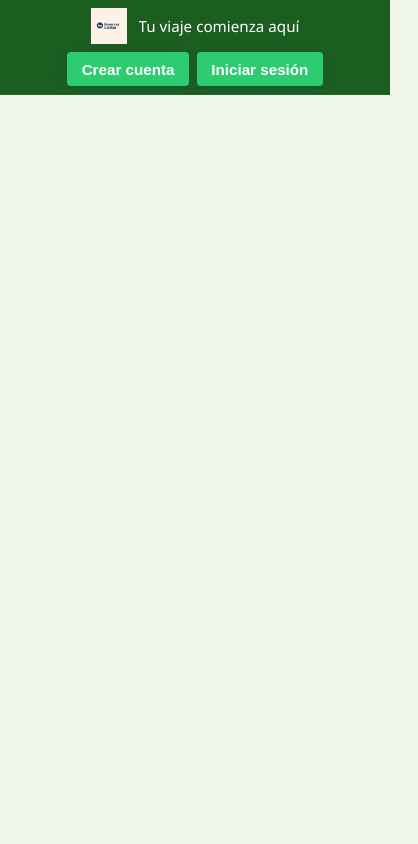
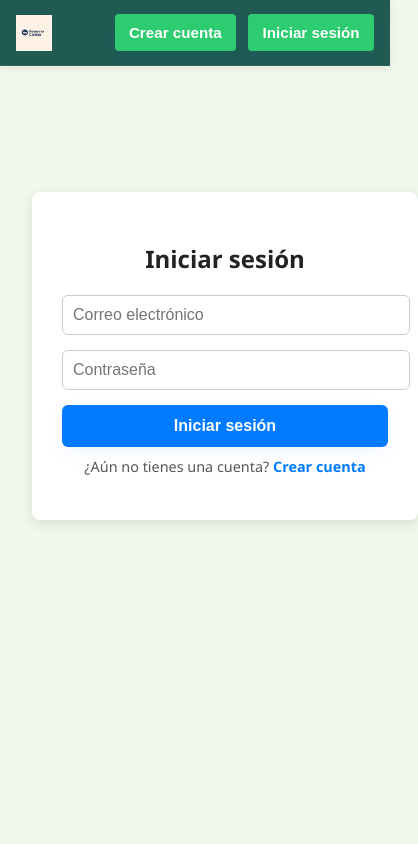
Before and after one commit to emJoaco10/proyecto-reservas-carrizo, a React (Vite) app in the folder frontend/: page /iniciar-sesion in a window 390 px wide. Shown: the top 844 px of the page, 418 px wide, since content can reach past the window. Built offline with nearby package versions, Linux system fonts and the light colour scheme.

Commit message:
Implementa HU14 - Inicio de sesión y autenticación de usuario

```diff
--- a/frontend/src/App.jsx
+++ b/frontend/src/App.jsx
@@ -10,6 +10,7 @@ import ListaProductosAdmin from './pages/ListaProductosAdmin';
 import DetalleProductosGaleria from './pages/DetalleProductosGaleria';
 import { EditarProducto } from './pages/EditarProducto';
 import  RegistroUsuario from './pages/RegistroUsuario';
+import IniciarSesion from "./pages/IniciarSesion";
 
 /**
  * Componente principal de la aplicación React.
@@ -60,6 +61,8 @@ const App = () => {
           <Route path="/admin/producto/editar/:id" element={<EditarProducto />} />
 
           <Route path="/registro-usuario" element={<RegistroUsuario />} />
+
+          <Route path="/iniciar-sesion" element={<IniciarSesion />} />
         </Routes>
       </main>
 
--- a/frontend/src/components/Header.jsx
+++ b/frontend/src/components/Header.jsx
@@ -1,6 +1,7 @@
 import '../styles/components/Header.css';
 import logo from '../assets/logo.png';
 import { useLocation, useNavigate } from 'react-router-dom';
+import { leerLocal } from '../helpers/storageUtils';
 
 /**
  * Componente Header - Barra de navegación superior.
@@ -23,6 +24,11 @@ const Header = () => {
   const location = useLocation();
   const navigate = useNavigate();
   const showBackButton = location.pathname.startsWith('/producto/');
+  const usuario = leerLocal("usuario");
+
+  const iniciales = usuario
+    ? `${usuario.nombre.charAt(0)}${usuario.apellido.charAt(0)}`.toUpperCase()
+    : "";
 
   return (
     <header className="app-header">
@@ -41,25 +47,64 @@ const Header = () => {
               Volver
             </button>
           )}
-          <img src={logo} alt="Logo" className="logo" />
+          <img src={logo}
+            alt="Reservas Carrizo"
+            className="logo"
+            onClick={() => navigate("/")} />
           <span className="slogan">Tu viaje comienza aquí</span>
         </div>
 
         {/* Sección derecha: Botones de autenticación */}
         <div className="header-right">
+
+          {!usuario ? (
+
+            <>
               <button
                 className="btn btn-outline"
-            onClick={() => navigate('/registro-usuario')}
+                onClick={() => navigate("/registro-usuario")}
                 type="button"
               >
                 Crear cuenta
               </button>
-          <button className="btn btn-filled">Iniciar sesión</button>
+
+              <button
+                className="btn btn-filled"
+                onClick={() => navigate("/iniciar-sesion")}
+                type="button"
+              >
+                Iniciar sesión
+              </button>
+            </>
+
+          ) : (
+
+            <button
+              className="usuario-logueado"
+              type="button"
+            >
+
+              <div className="avatar">
+                {iniciales}
               </div>
 
+              <div className="datos-usuario">
+
+                <span>Hola,</span>
+
+                <strong>{usuario.nombre}</strong>
+
+              </div>
+
+            </button>
+
+          )}
+
+        </div>
       </div>
     </header>
   );
-};
+}
+
 
 export default Header;
--- /dev/null
+++ b/frontend/src/components/IniciarSesionFormulario.jsx
@@ -0,0 +1,99 @@
+import { useState } from "react";
+import { Link } from "react-router-dom";
+import { loginUsuario } from "../services/usuarioService";
+import { escribirLocal } from "../helpers/storageUtils";
+import { useNavigate } from "react-router-dom";
+import '../styles/components/Formulario.css';
+
+const IniciarSesionFormulario = () => {
+    const navigate = useNavigate();
+
+    const [formData, setFormData] = useState({
+        email: "",
+        password: ""
+    });
+
+    const [error, setError] = useState("");
+
+    const handleChange = ({ target }) => {
+        setFormData((prev) => ({
+            ...prev,
+            [target.name]: target.value
+        }));
+    };
+
+    const handleSubmit = async (e) => {
+        e.preventDefault();
+
+        // ETAPA 3
+            setError("");
+
+
+        try {
+
+            const usuario = await loginUsuario(formData);
+
+            // Persistimos la sesión
+            escribirLocal("usuario", usuario);
+
+            // Redirigimos al Home
+            navigate("/");
+
+        } catch (err) {
+
+            setError(err.message);
+
+        }
+        /*
+        formData = {
+            email: "...",
+            password: "..."
+        }
+        */
+    };
+
+    return (
+        <form className="formulario" onSubmit={handleSubmit}>
+
+    <h2>Iniciar sesión</h2>
+
+    <input
+        type="email"
+        name="email"
+        placeholder="Correo electrónico"
+        value={formData.email}
+        onChange={handleChange}
+        required
+    />
+
+    <input
+        type="password"
+        name="password"
+        placeholder="Contraseña"
+        value={formData.password}
+        onChange={handleChange}
+        required
+    />
+
+    <button type="submit">
+        Iniciar sesión
+    </button>
+
+    {error && (
+        <p className="error">
+            {error}
+        </p>
+    )}
+
+    <p className="login-footer">
+        ¿Aún no tienes una cuenta?{" "}
+        <Link to="/registro-usuario">
+            Crear cuenta
+        </Link>
+    </p>
+
+</form>
+    );
+};
+
+export default IniciarSesionFormulario;
--- a/frontend/src/components/RegistroUsuarioFormulario.jsx
+++ b/frontend/src/components/RegistroUsuarioFormulario.jsx
@@ -1,6 +1,6 @@
 import React, { useState } from "react";
 import useUsuarioAPI from "../hooks/useUsuarioAPI";
-import "../styles/components/RegistroUsuarioFormulario.css";
+import "../styles/components/Formulario.css";
 
 const RegistroUsuarioFormulario = () => {
   const { usuario, loading, error, registerUsuario } = useUsuarioAPI();
--- /dev/null
+++ b/frontend/src/pages/IniciarSesion.jsx
@@ -0,0 +1,11 @@
+import IniciarSesionFormulario from "../components/IniciarSesionFormulario";
+
+const IniciarSesion = () => {
+    return (
+        <main className="main-container">
+            <IniciarSesionFormulario />
+        </main>
+    );
+};
+
+export default IniciarSesion;
--- a/frontend/src/styles/components/Footer.css
+++ b/frontend/src/styles/components/Footer.css
@@ -1,7 +1,7 @@
 /* src/styles/components/Footer.css */
 .app-footer {
   width: 100%;
-  background: #153d25;
+  background-color: #1f5b52;
   color: #e6eef8;
   padding: 16px 20px;
   box-sizing: border-box;
--- a/frontend/src/styles/components/RegistroUsuarioFormulario.css
+++ b/frontend/src/styles/components/Formulario.css
@@ -4,7 +4,7 @@
   border-radius: 8px;
   box-shadow: 0 4px 12px rgba(0,0,0,0.1);
   width: 100%;
-  max-width: 400px;
+  max-width: 420px;
 }
 
 .formulario h2 {
@@ -62,3 +62,30 @@
 .formulario p.success {
   color: #28a745; /* verde para éxito */
 }
+
+.login-footer {
+  margin-top: 20px;
+  text-align: center;
+  font-size: 0.95rem;
+  color: #555;
+}
+
+.login-footer a {
+  color: #007bff;
+  font-weight: 600;
+  text-decoration: none;
+  transition: color 0.3s ease;
+}
+
+.login-footer a:hover {
+  color: #0056b3;
+  text-decoration: underline;
+}
+
+.error {
+  color: #d9534f;
+  text-align: center;
+  margin-top: 10px;
+  font-size: 0.9rem;
+  font-weight: 500;
+}
--- a/frontend/src/styles/components/Header.css
+++ b/frontend/src/styles/components/Header.css
@@ -1,202 +1,217 @@
+/* =====================================================
+   HEADER
+===================================================== */
 
-:root {
-  --header-height: 64px;        /* altura por defecto del header */
-  --header-text: #ffffff;
-  --container-max: 1200px;
+.app-header {
+  position: sticky;
+  top: 0;
+  left: 0;
+  width: 100%;
+  background-color: #1f5b52;
+  box-shadow: 0 2px 8px rgba(0, 0, 0, 0.08);
+  z-index: 1000;
+  border-bottom: 1px solid rgba(255,255,255,.08);
 }
 
-/* Contenedor global (si no está en index.css) */
 .container {
-  max-width: var(--container-max);
+  width: 90%;
+  max-width: 1366px;
   margin: 0 auto;
-  padding: 0 1rem;
-  box-sizing: border-box;
-  width: 100%;
 }
 
-/* Header principal fijo */
-.app-header {
-  position: fixed;
-  top: 0;
-  left: 0;
-  right: 0;
-  width: 100%;
-  height: var(--header-height);
-  background-color: var(--color-header-bg);
-  color: var(--color-texto-invertido);
-  z-index: 1000;
-  display: block;
-  box-sizing: border-box;
-  overflow-x: hidden;
-  border-bottom: 1px solid rgba(255,255,255,0.04);
+.header-content {
+  height: 80px;
+
+  display: flex;
+  justify-content: space-between;
+  align-items: center;
 }
 
-/* Layout interno: controla la separación izquierda/derecha */
-.header-content {
-  display: flex;
-  justify-content: space-between; /* logo a la izquierda, botones a la derecha */
-  align-items: center;
-  height: 100%;
-  gap: 1rem;
-}
+/* =====================================================
+   IZQUIERDA
+===================================================== */
 
-/* Bloque izquierdo: logo + slogan */
 .header-left {
   display: flex;
   align-items: center;
-  gap: 0.75rem;
-  flex: 0 1 auto; /* puede reducirse si falta espacio */
-  min-width: 0;   /* permite truncado del texto dentro del flex */
+  gap: 12px;
 }
 
-/* Control del logo para que no crezca descontrolado */
 .logo {
-  height: 56px;                       /* tamaño base ajustado al header */
-  width: auto;
-  max-width: 160px;                   /* evita logos muy anchos */
-  object-fit: contain;
-  display: block;
+  height: 48px;
+  cursor: pointer;
 }
 
-.btn.btn-volver {
-  display: inline-flex;
-  align-items: center;
-  justify-content: center;
-  width: 108px;
-  height: 35px;
-  padding: 0;
-  background: transparent;
-  background-image: url('../../assets/boton-volver.png');
-  background-size: contain;
-  background-repeat: no-repeat;
-  background-position: center;
-  border: none;
-  color: transparent;
-  overflow: hidden;
-  text-indent: 100%;
-  white-space: nowrap;
-  cursor: pointer;
-  transition: filter 0.2s ease, transform 0.2s ease;
+.slogan {
+  font-size: 14px;
+  color: rgba(255,255,255,.75);
+  font-style: italic;
 }
 
-.btn.btn-volver:hover,
-.btn.btn-volver:focus-visible {
-  filter: brightness(1.05);
-  transform: translateX(-1px);
+/* =====================================================
+   DERECHA
+===================================================== */
+
+.header-right {
+  display: flex;
+  align-items: center;
+  gap: 12px;
 }
 
-/* Texto del slogan: truncar si no hay espacio en desktop */
-.slogan {
-  font-size: 1rem;
-  font-weight: 500;
-  color: inherit;
-  white-space: nowrap;
-  overflow: hidden;
-  text-overflow: ellipsis;
-  min-width: 0;                        /* necesario para text-overflow en flex */
+/* =====================================================
+   BOTONES
+===================================================== */
+
+.btn {
+  border: none;
+  border-radius: 6px;
+  padding: 10px 18px;
+  font-size: 14px;
+  font-weight: 600;
+  cursor: pointer;
+  transition: .25s;
 }
 
-/* Bloque derecho: botones alineados a la derecha */
-.header-right {
-  display: flex;
-  gap: 0.75rem;
-  align-items: center;
-  margin-left: auto;                   /* empuja al extremo derecho */
+.btn-outline {
+  background: white;
+  color: #1DBEB4;
+  border: 1px solid #1DBEB4;
 }
 
-/* Botones: estilos base y accesibilidad de foco */
-.btn {
-  padding: 0.5rem 1rem;
-  font-size: 0.9rem;
-  border-radius: 6px;
-  cursor: pointer;
-  transition: background-color 0.2s ease, color 0.2s ease;
-  line-height: 1;
-  background: var(--color-primario);
-  border: 2px solid transparent;
-  color: inherit;
-}
-.btn:focus {
-  outline: 3px solid rgba(255,255,255,0.12);
-  outline-offset: 2px;
-}
-
-/* Variantes */
-.btn-outline {
-  background-color: transparent;
-  border: 2px solid var(--color-texto-invertido);
-  color: var(--color-texto-invertido);
-}
 .btn-outline:hover {
-  background-color: var(--color-texto-invertido);
-  color: var(--color-header-bg);
+  background: #1DBEB4;
+  color: white;
 }
 
 .btn-filled {
-  background-color: var(--color-texto-invertido );
-  color: var(--color-header-bg);
-  border: none;
-}
-.btn-filled:hover {
-  background-color: var(--color-secundario);
-  color: var(--color-texto-invertido);
+  background: #1DBEB4;
+  color: white;
 }
 
-/* Evitar que reglas globales rompan el layout */
-.header-right .btn,
-.header-right .btn * {
-  width: auto !important;
-  flex: 0 0 auto;
+.btn-filled:hover {
+  background: #169e97;
 }
 
-/* Responsive: apilar y ajustar tamaños */
-@media (max-width: 900px) {
-  .logo { height: 40px; }
-  .slogan { font-size: 0.95rem; }
-  :root { --header-height: 60px; }
+.btn-volver {
+  background: transparent;
+  color: #1DBEB4;
+  padding-left: 0;
 }
 
-@media (max-width: 600px) {
-  /* En móvil apilamos: logo+slogan arriba, botones abajo centrados */
+/* =====================================================
+   USUARIO LOGUEADO
+===================================================== */
+
+.usuario-logueado {
+
+  display: flex;
+  align-items: center;
+  gap: 12px;
+
+  background: transparent;
+  border: none;
+
+  cursor: pointer;
+
+}
+
+.avatar {
+
+  width: 42px;
+  height: 42px;
+
+  border-radius: 50%;
+
+  background: #383B58;
+  color: white;
+
+  display: flex;
+  justify-content: center;
+  align-items: center;
+
+  font-weight: bold;
+  font-size: 17px;
+
+  flex-shrink: 0;
+
+}
+
+.datos-usuario {
+
+  display: flex;
+  flex-direction: column;
+  align-items: flex-start;
+
+  line-height: 1.1;
+
+}
+
+.datos-usuario span {
+
+  color: #777;
+  font-size: 12px;
+
+}
+
+.datos-usuario strong {
+
+  color: #1DBEB4;
+  font-size: 15px;
+  font-weight: 700;
+
+}
+
+/* =====================================================
+   RESPONSIVE
+===================================================== */
+
+@media (max-width: 768px) {
+
   .header-content {
-    flex-direction: column;
-    align-items: center;
-    justify-content: center;
-    gap: 0.5rem;
-    padding: 0.5rem 0;
+
+    height: 70px;
+
   }
 
-  .app-header { height: auto; padding: 0.5rem 0; } /* altura flexible en móvil */
-  :root { --header-height: 56px; }
+  .logo {
 
-  .header-left {
-    justify-content: center;
-    width: 100%;
+    height: 40px;
+
   }
 
-  .logo { height: 36px; max-width: 140px; }
+  .slogan {
 
-  .slogan {
-    white-space: normal; /* permitir varias líneas en móvil */
-    text-align: center;
-    font-size: 0.95rem;
+    display: none;
+
   }
 
-  .header-right {
-    width: 100%;
-    justify-content: center;
-    gap: 0.5rem;
-    flex-wrap: wrap;    /* si no entran, pasan a la siguiente línea ordenada */
-    margin-left: 0;     /* quitar el auto cuando se apila */
+  .datos-usuario {
+
+    display: none;
+
   }
 
   .btn {
-    padding: 0.45rem 0.9rem;
-    font-size: 0.9rem;
+
+    padding: 8px 14px;
+    font-size: 13px;
+
   }
+
 }
 
-/* Evitar solapamiento con el contenido principal cuando el header es fixed */
-main {
-  padding-top: var(--header-height);
+@media (max-width: 480px) {
+
+  .header-content {
+
+    height: 65px;
+
+  }
+
+  .logo {
+
+    height: 36px;
+
+  }
+
 }
```
Also changed, not shown: frontend/src/hooks/useUsuarioAPI.js (+27 -0 lines), frontend/src/services/usuarioService.js (+17 -0 lines). Lines whose indentation alone changed are shown as unchanged.
